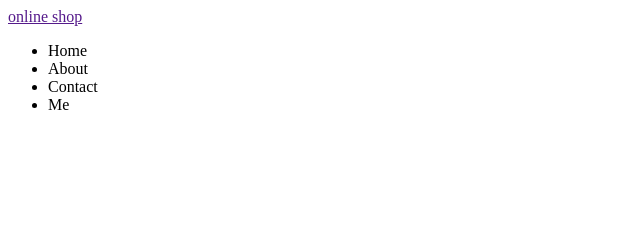
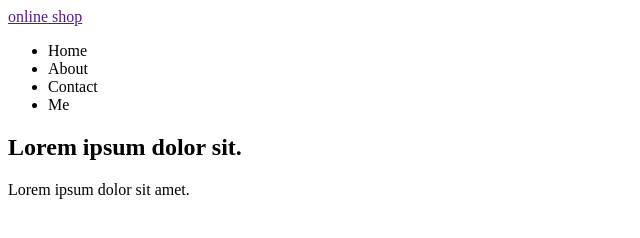
Before and after one commit to wahzow/git-github, a plain HTML site: page index.html in a window 1280 px wide. Shown: the whole page, without its empty margins (0-640 px from the left). Drawn offline with Linux system fonts and the light colour scheme.

Commit message:
i added new main tag to index.html

```diff
--- a/index.html
+++ b/index.html
@@ -22,5 +22,12 @@
     </nav>
 </header>
 
+<section>
+    <div>
+        <h1>Lorem ipsum dolor sit.</h1>
+    </div>
+    <p>Lorem ipsum dolor sit amet.</p>
+</section>
+
 </body>
 </html>
```
